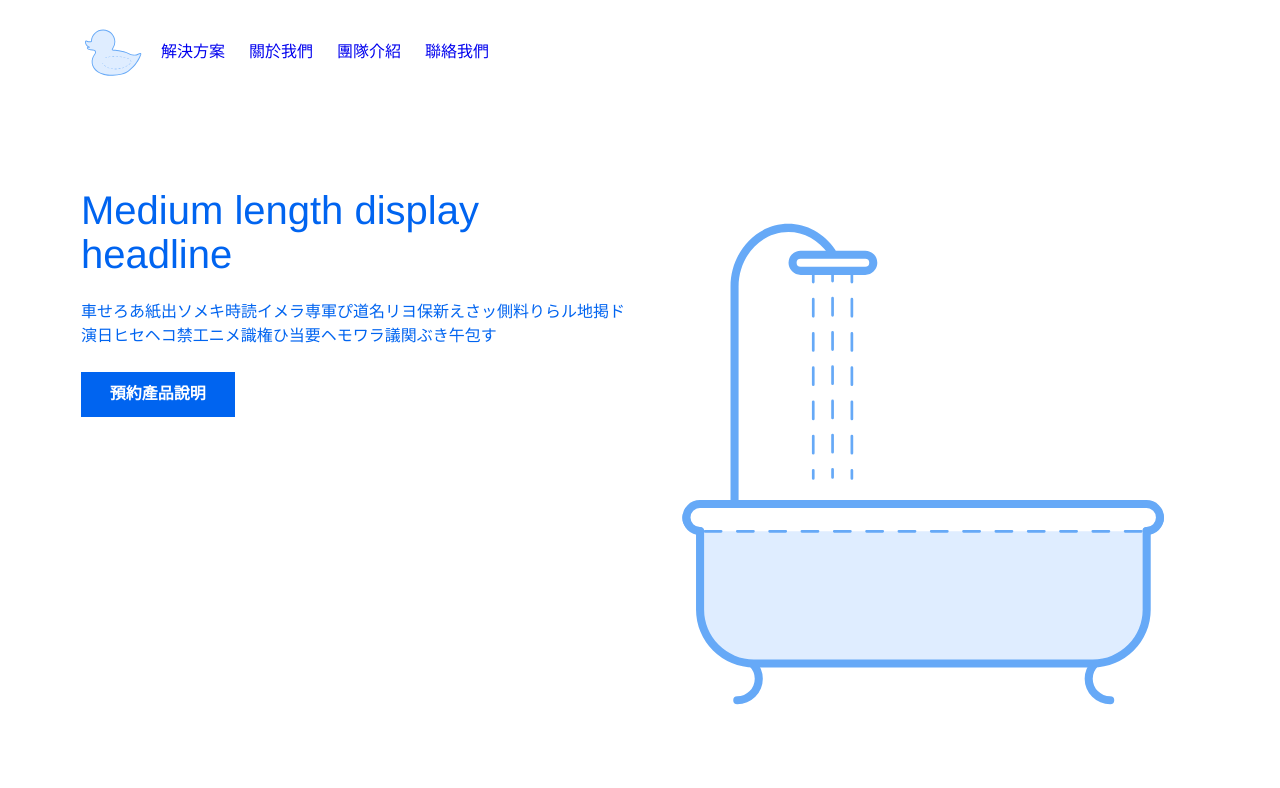
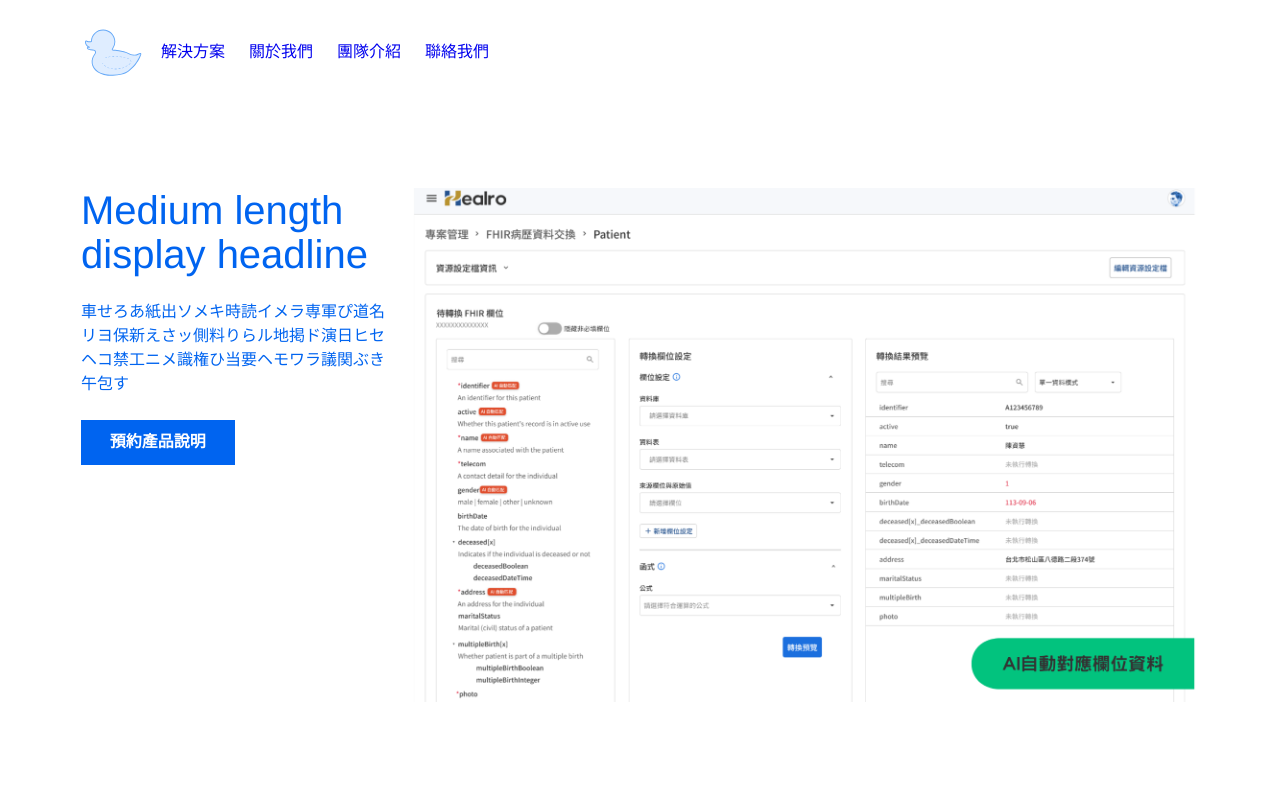
Before and after one commit to MedHealro/hlro-landing, a Vue app: page / in a window 1280 px wide. Shown: the top 788 px of the page. Built offline with nearby package versions, Linux system fonts and the light colour scheme.

Commit message:
add ui image

```diff
--- a/src/pages/HomePage.vue
+++ b/src/pages/HomePage.vue
@@ -49,7 +49,7 @@ const members = [
           <button class="button hero-button" @click="router.push('demo')">預約產品說明</button>
         </div>
         <div>
-          <img src="@/assets/imgs/tub.svg" alt="" />
+          <img src="@/assets/imgs/translate_ui.png" alt="" />
         </div>
       </div>
     </section>
@@ -126,6 +126,10 @@ const members = [
 </template>
 
 <style scoped>
+.split {
+  grid-auto-columns: 1fr 2.5fr;
+}
+
 .hero-description,
 .hero-button {
   margin-top: var(--spacing-400);
@@ -143,7 +147,7 @@ const members = [
 }
 
 .fs-secondary-heading {
-  margin-bottom: var(--spacing-300);
+  margin-bottom: var(--spacing-400);
 }
 
 .members-content {
```
Also changed, not shown: src/assets/imgs/translate_ui.png (added).
